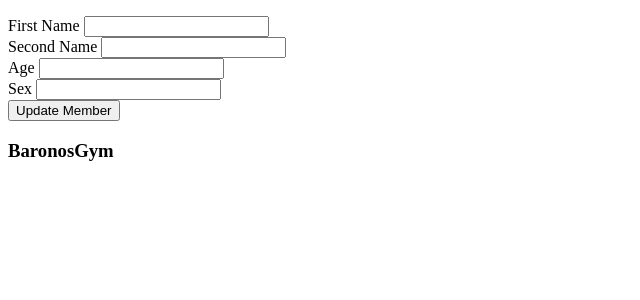
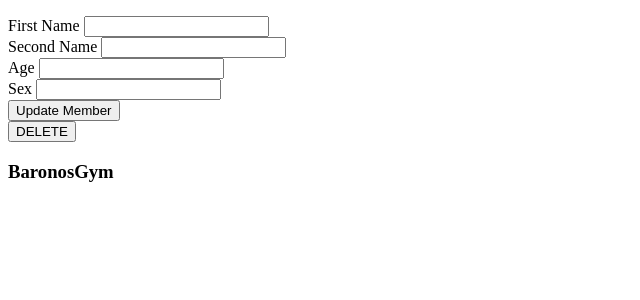
Before and after one commit to BrockBaron/Baronos-Gym, a Flask app: template gym_app/templates/members/edit.html in a window 1280 px wide. Shown: the part 152-452 px from the top of the page, without its empty margins (0-640 px from the left). Run offline with Flask 2, Linux system fonts and the light colour scheme; the template is opened without the code that fills it, so the values that code supplies are empty.

Commit message:
delete member ok

```diff
--- a/gym_app/controllers/member_controller.py
+++ b/gym_app/controllers/member_controller.py
@@ -59,7 +59,7 @@ def update_member(id):
 
 #DELETE
 # DELETE '/members/<id>'
-@members_blueprint.route('/members/<id>/delete')
+@members_blueprint.route('/members/<id>/delete', methods = ['POST'])
 def delete_member(id):
     member_repository.delete(id)
     return redirect("/members")
--- a/gym_app/repositories/member_repository.py
+++ b/gym_app/repositories/member_repository.py
@@ -53,7 +53,7 @@ def delete_all():
 def delete(id):
     sql = "DELETE FROM members WHERE id = %s"
     values = [id]
-    run_sql(sql, values)[0]
+    run_sql(sql, values)
 
 
 # get member by booking
--- a/gym_app/templates/members/edit.html
+++ b/gym_app/templates/members/edit.html
@@ -26,6 +26,8 @@
     <button type="submit"> Update Member</button>
 </form>
 
-
+<form action="/members/{{member.id}}/delete" method="post">
+    <button> DELETE </button>
+    </form>
 
 {% endblock content %}
```
